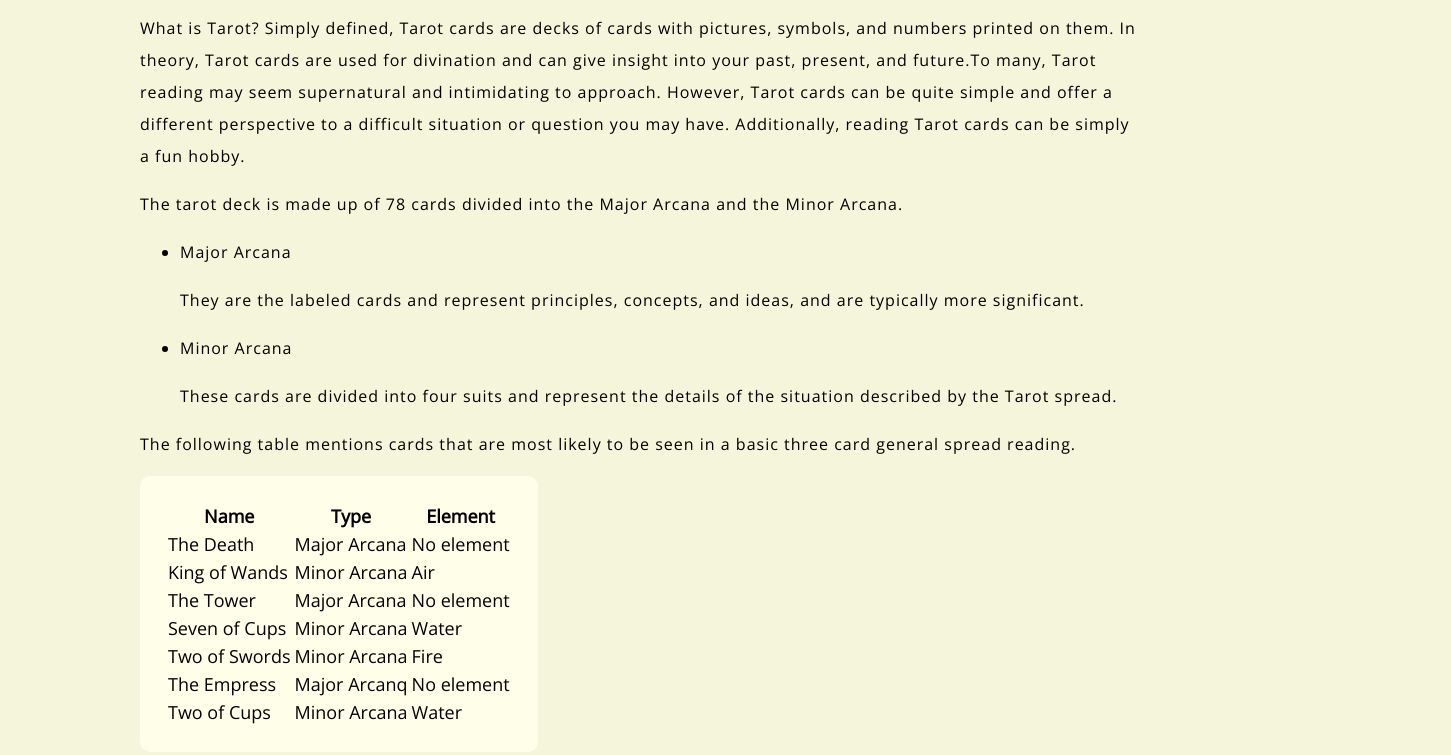
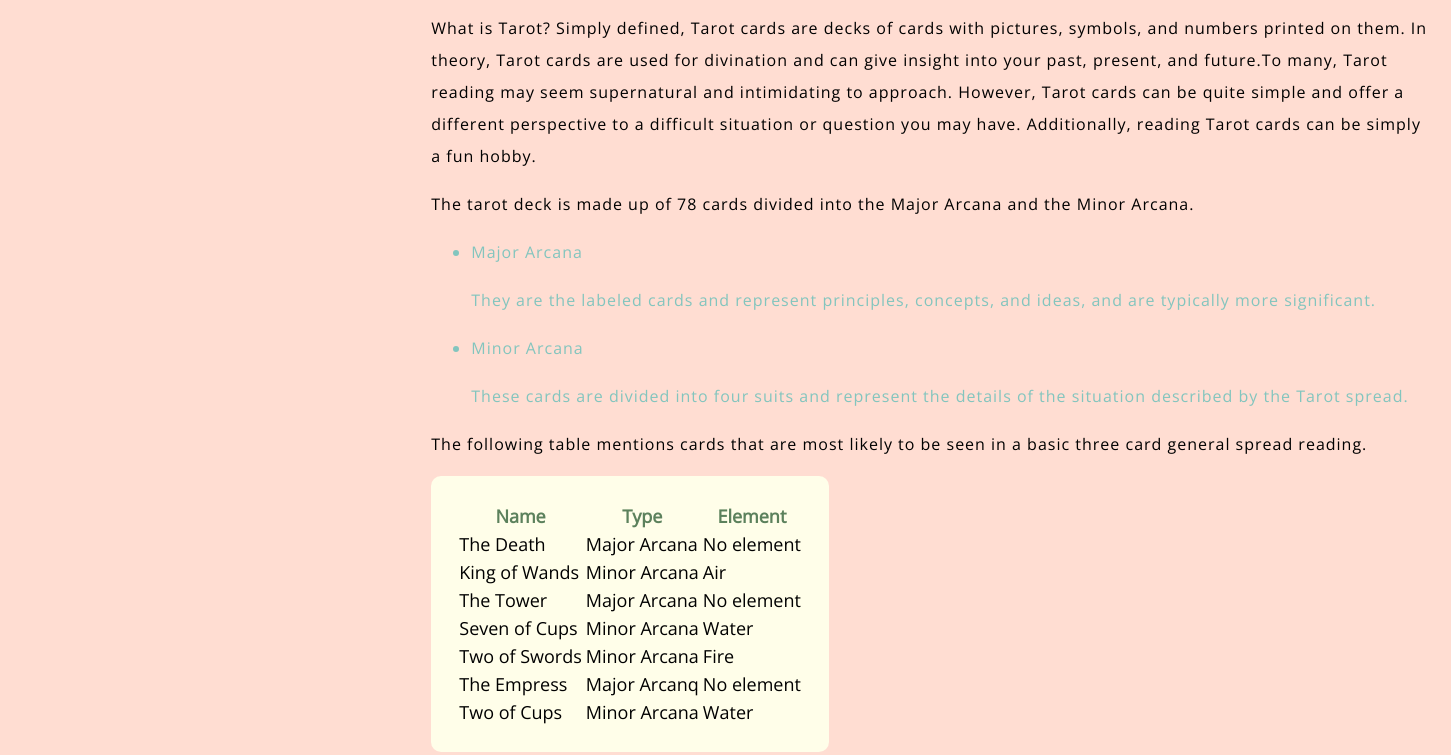
Before and after one commit to impusehgal/Homework1, a plain HTML site: page index.html in a window 1280 px wide. Shown: the part 220-975 px from the top of the page, 1451 px wide, since content can reach past the window. Drawn offline with nearby package versions, Linux system fonts and the light colour scheme.

Commit message:
Update styles.css

```diff
--- a/styles.css
+++ b/styles.css
@@ -1,7 +1,16 @@
+:root {
+  --color-background: #ffddd2;
+  --color-text: #83c5be;
+  --color-accent: #5C815C;
+
+}
+
 html {
     font-size: 10px;
     font-family: "Open Sans", sans-serif; /* need to check and change this */
-    background-color: #f5f5dc;
+    background-color: var(--color-background);
+    max-width: 80ch;
+    margin: 0 auto;
   }
 
   h1 {
@@ -9,7 +18,7 @@ html {
     text-align: center;
     margin: 0;
     padding: 20px;
-    color: #5C815C;
+    color: var(--color-accent);
     text-shadow: 3px 3px 1px black;
       }
 
@@ -25,6 +34,15 @@ li {
   line-height: 2;
   letter-spacing: 1px;
 }
+
+li {
+  font-size: 16px;
+  line-height: 2;
+  letter-spacing: 1px;
+  color: var(--color-text);
+}
+
+
 
 body {
     width: 1000px;
@@ -56,6 +74,7 @@ body {
   th {
     font-size: 18px;
     font-style: bold;
+    color: var(--color-accent);
   }
 
   footer {
```
